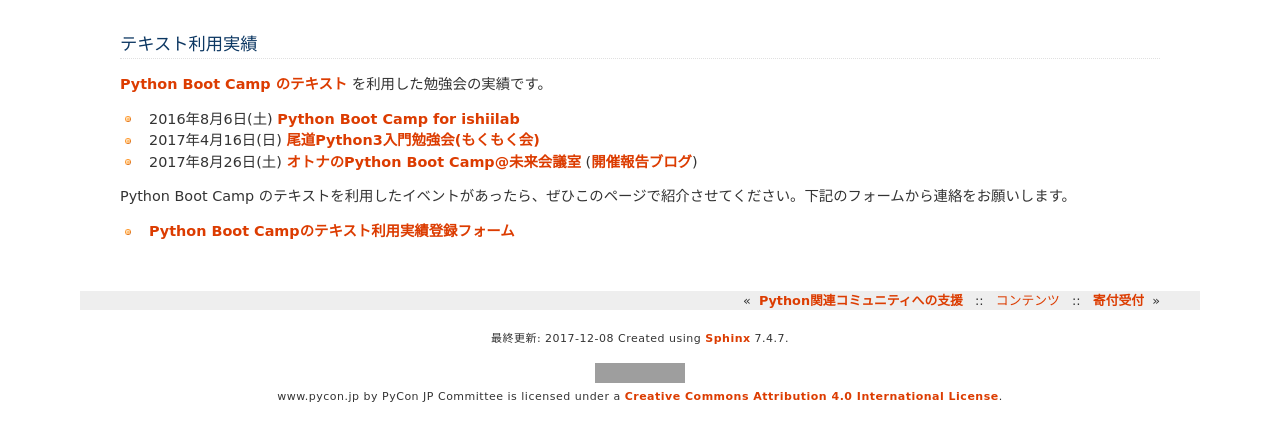
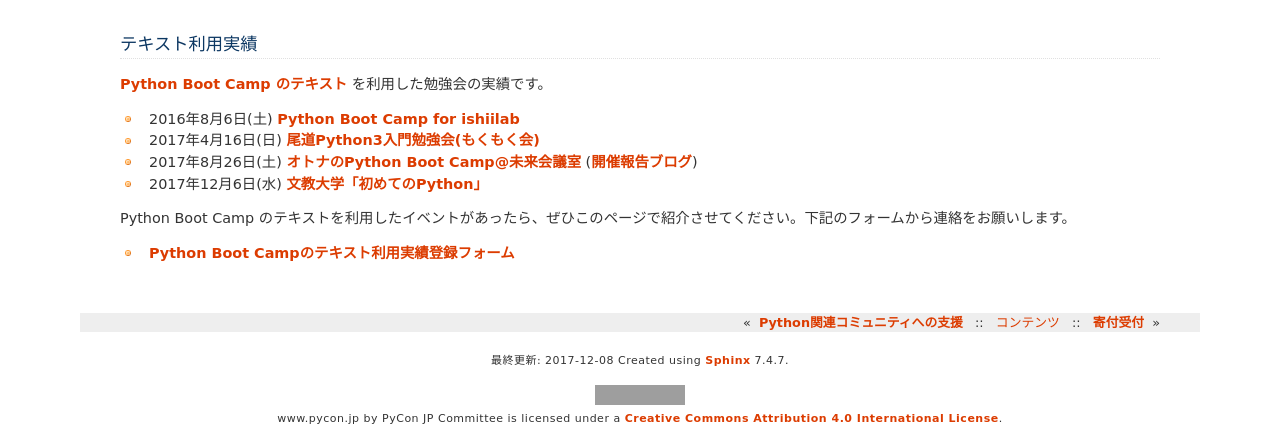
Before and after one commit to pyconjp/www.pycon.jp, a Sphinx documentation site: the page built from source/support/bootcamp.rst, in a window 1280 px wide and 900 px high, scrolled down 2490 px, cut to the strip 465-900 px from the top of the window. Built offline with Sphinx 7.4.7, drawn with Linux system fonts in a browser that asks for light colours; before the commit the page ends 3368 px from its top, so only the background shows below that; grey boxes are pictures that could not be loaded.

Commit message:
add first python at bunkyo university

```diff
--- a/source/support/bootcamp.rst
+++ b/source/support/bootcamp.rst
@@ -297,6 +297,7 @@
 * 2016年8月6日(土) `Python Boot Camp for ishiilab <http://hr-sano.net/blog/2016/08/08/python-boot-camp-for-ishiilab/>`_
 * 2017年4月16日(日) `尾道Python3入門勉強会(もくもく会) <https://onomiti-frontend.connpass.com/event/52409/>`_
 * 2017年8月26日(土) `オトナのPython Boot Camp@未来会議室 <https://otona.connpass.com/event/62537/>`_ (`開催報告ブログ <http://otona.pro/post/20170826python/>`_)
+* 2017年12月6日(水) `文教大学「初めてのPython」 <https://blog.freegufo.com/page/118>`_
 
 Python Boot Camp のテキストを利用したイベントがあったら、ぜひこのページで紹介させてください。下記のフォームから連絡をお願いします。
 
```
